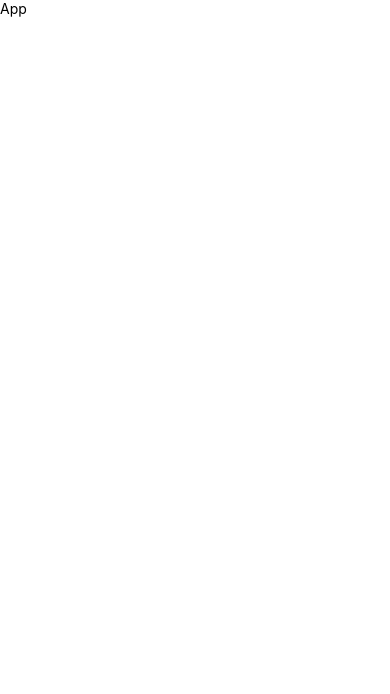
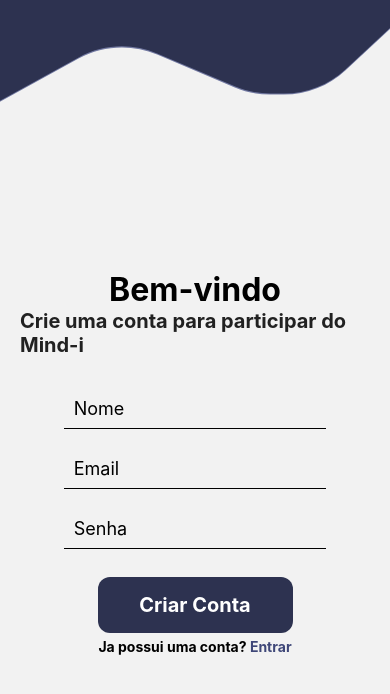
Before and after one commit to Gabriel-OliveiraDev/Mind-I, a React Native app: screen / in a window 390 px wide. Shown: the top 694 px of the page. Built offline with nearby package versions, Linux system fonts and the light colour scheme.

Commit message:
Atualização do arquivo App

```diff
--- a/App.tsx
+++ b/App.tsx
@@ -1,10 +1,11 @@
-import { View, Text } from 'react-native'
 import React from 'react'
+import Routes from './src/routes'
+import { AppProvider } from './src/context'
 
 export default function App() {
   return (
-    <View>
-      <Text>App</Text>
-    </View>
+    <AppProvider>
+      <Routes />
+    </AppProvider>
   )
 }
```
